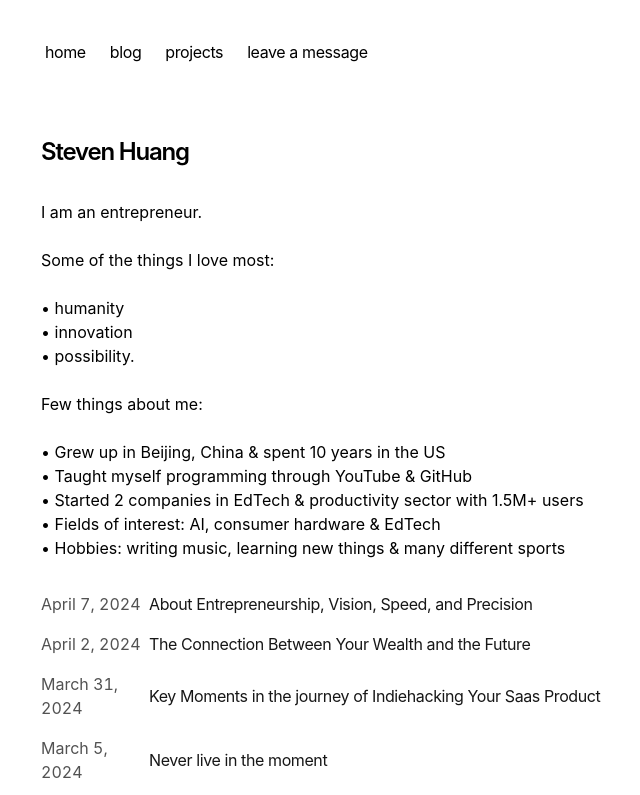
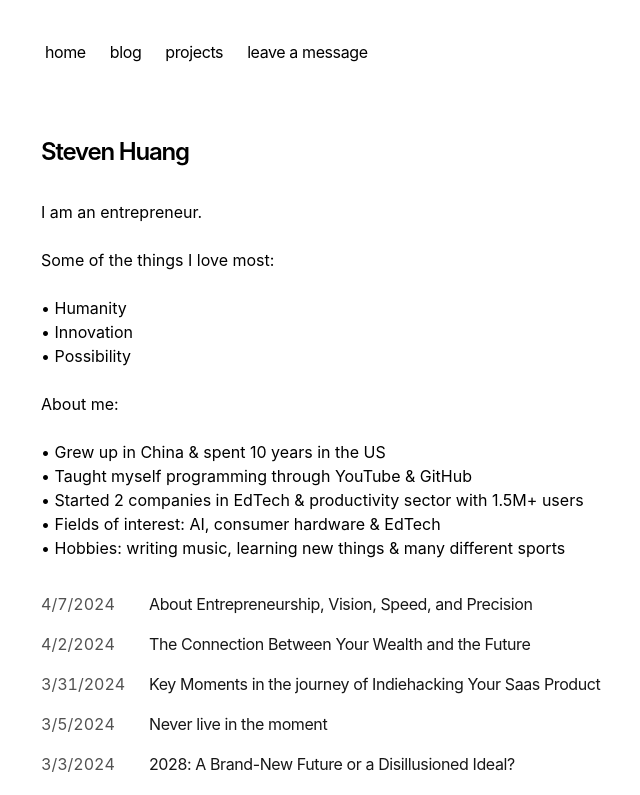
Before and after one commit to StevenHHB/blog, a Next.js app: page / in a window 1280 px wide. Shown: the top 795 px of the page, without its empty margins (311-951 px from the left). Built offline with nearby package versions, Linux system fonts and the light colour scheme.

Commit message:
shorten intro and blog date display

```diff
--- a/app/blog/utils.ts
+++ b/app/blog/utils.ts
@@ -54,37 +54,33 @@ export function getBlogPosts() {
 }
 
 export function formatDate(date: string, includeRelative = false) {
-  let currentDate = new Date()
+  let currentDate = new Date();
   if (!date.includes('T')) {
-    date = `${date}T00:00:00`
+    date = `${date}T00:00:00`;
   }
-  let targetDate = new Date(date)
+  let targetDate = new Date(date);
 
-  let yearsAgo = currentDate.getFullYear() - targetDate.getFullYear()
-  let monthsAgo = currentDate.getMonth() - targetDate.getMonth()
-  let daysAgo = currentDate.getDate() - targetDate.getDate()
+  let yearsAgo = currentDate.getFullYear() - targetDate.getFullYear();
+  let monthsAgo = currentDate.getMonth() - targetDate.getMonth();
+  let daysAgo = currentDate.getDate() - targetDate.getDate();
 
-  let formattedDate = ''
+  let formattedDate = '';
 
   if (yearsAgo > 0) {
-    formattedDate = `${yearsAgo}y ago`
+    formattedDate = `${yearsAgo}y ago`;
   } else if (monthsAgo > 0) {
-    formattedDate = `${monthsAgo}mo ago`
+    formattedDate = `${monthsAgo}mo ago`;
   } else if (daysAgo > 0) {
-    formattedDate = `${daysAgo}d ago`
+    formattedDate = `${daysAgo}d ago`;
   } else {
-    formattedDate = 'Today'
+    formattedDate = 'Today';
   }
 
-  let fullDate = targetDate.toLocaleString('en-us', {
-    month: 'long',
-    day: 'numeric',
-    year: 'numeric',
-  })
+  let shortDate = targetDate.toLocaleDateString('en-US');
 
   if (!includeRelative) {
-    return fullDate
+    return shortDate; // Return short date format
   }
 
-  return `${fullDate} (${formattedDate})`
+  return `${shortDate} (${formattedDate})`;
 }
--- a/app/components/posts.tsx
+++ b/app/components/posts.tsx
@@ -1,21 +1,27 @@
-import Link from 'next/link';
-import { formatDate, getBlogPosts } from 'app/blog/utils';
+import Link from 'next/link'
+import { formatDate, getBlogPosts } from 'app/blog/utils'
 
 export function BlogPosts() {
-  let allBlogs = getBlogPosts();
+  let allBlogs = getBlogPosts()
 
   return (
     <div>
       {allBlogs
         .sort((a, b) => {
-          if (new Date(a.metadata.publishedAt) > new Date(b.metadata.publishedAt)) {
-            return -1;
+          if (
+            new Date(a.metadata.publishedAt) > new Date(b.metadata.publishedAt)
+          ) {
+            return -1
           }
-          return 1;
+          return 1
         })
         .map((post) => (
-          <Link key={post.slug} href={`/blog/${post.slug}`} className="block mb-4">
-            <div className="flex flex-col md:flex-row md:items-center space-y-1 md:space-y-0 md:space-x-2">
+          <Link
+            key={post.slug}
+            className="flex flex-col space-y-1 mb-4"
+            href={`/blog/${post.slug}`}
+          >
+            <div className="w-full flex flex-col md:flex-row space-x-0 md:space-x-2">
               <p className="text-neutral-600 dark:text-neutral-400 w-[100px] tabular-nums">
                 {formatDate(post.metadata.publishedAt, false)}
               </p>
@@ -26,5 +32,5 @@ export function BlogPosts() {
           </Link>
         ))}
     </div>
-  );
+  )
 }
--- a/app/page.tsx
+++ b/app/page.tsx
@@ -11,13 +11,13 @@ export default function Page() {
 
         Some of the things I love most:
 
-        • humanity
-        • innovation
-        • possibility.
+        • Humanity
+        • Innovation
+        • Possibility
 
-        Few things about me:
+        About me:
 
-        • Grew up in Beijing, China & spent 10 years in the US
+        • Grew up in China & spent 10 years in the US
         • Taught myself programming through YouTube & GitHub
         • Started 2 companies in EdTech & productivity sector with 1.5M+ users
         • Fields of interest: AI, consumer hardware & EdTech
```
